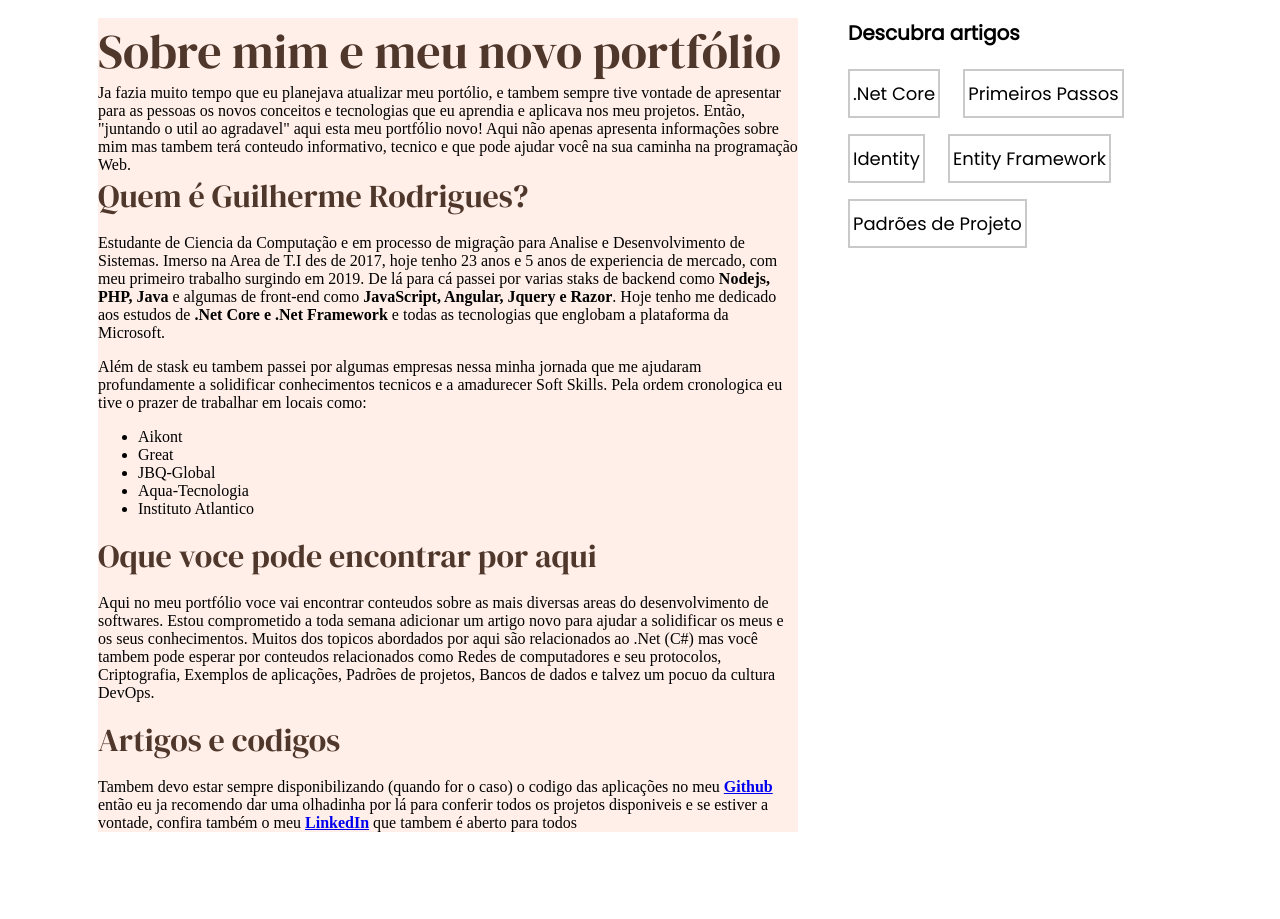
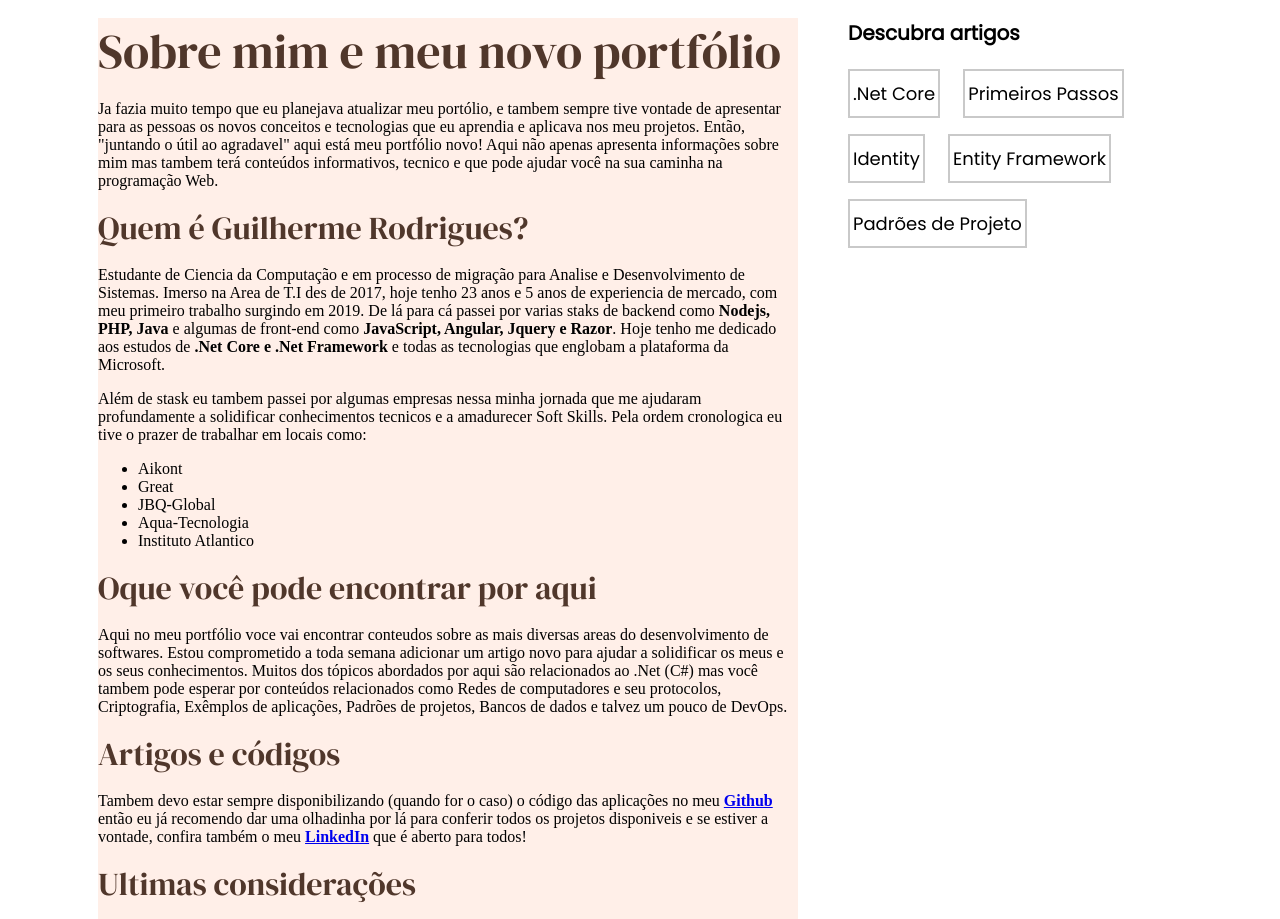
Before and after one commit to DevGuilhermeSv/Portfolio, an Angular app: page /article/1 in a window 1280 px wide. Shown: the part 350-1269 px from the top of the page. Before the commit the page ends 1198 px from the top, so only its background shows below. Built offline with nearby package versions, Linux system fonts and the light colour scheme.

Commit message:
update last article

```diff
--- a/src/app/Components/Articles/Articles.ts
+++ b/src/app/Components/Articles/Articles.ts
@@ -8,9 +8,10 @@ export const articlesList: Articles[] = [
     description: "Quem sou, oque faço e quais as minhas experiências. Falerei um pouco sobre mim e sobre este meu novo espaço...",
     img: "",
     content: `
-    <div class="content"> Ja fazia muito tempo que eu planejava atualizar meu portólio, e tambem sempre tive vontade de apresentar para as pessoas os
-    novos conceitos e tecnologias que eu aprendia e aplicava nos meu projetos. Então, "juntando o util ao agradavel" aqui esta meu portfólio novo!
-    Aqui não apenas apresenta informações sobre mim mas tambem terá conteudo informativo, tecnico e que pode ajudar você na sua caminha na programação Web.</div>
+    <div class="content">
+    <p> Ja fazia muito tempo que eu planejava atualizar meu portólio, e tambem sempre tive vontade de apresentar para as pessoas os
+    novos conceitos e tecnologias que eu aprendia e aplicava nos meu projetos. Então, "juntando o útil ao agradavel" aqui está meu portfólio novo!
+    Aqui não apenas apresenta informações sobre mim mas tambem terá conteúdos informativos, tecnico e que pode ajudar você na sua caminha na programação Web.</p></div>
     <div class="sub-title">Quem é Guilherme Rodrigues?</div>
     <div class="content"><p> Estudante de Ciencia da Computação e em processo de migração para Analise e Desenvolvimento de Sistemas.
     Imerso na Area de T.I des de 2017, hoje tenho 23 anos e 5 anos de experiencia de mercado, com meu primeiro trabalho surgindo em 2019.
@@ -27,20 +28,30 @@ export const articlesList: Articles[] = [
     </ul>
     </div>
 
-    <div class="sub-title">Oque voce pode encontrar por aqui</div>
+    <div class="sub-title">Oque você pode encontrar por aqui</div>
     <div class="content">
     <p> Aqui no meu portfólio voce vai encontrar conteudos sobre as mais diversas areas do desenvolvimento de softwares. Estou comprometido a toda semana
-    adicionar um artigo novo para ajudar a solidificar os meus e os seus conhecimentos. Muitos dos topicos abordados por aqui são relacionados ao .Net (C#)
-    mas você tambem pode esperar por conteudos relacionados como Redes de computadores e seu protocolos, Criptografia, Exemplos de aplicações,
-    Padrões de projetos, Bancos de dados e talvez um pocuo da cultura DevOps.</p>
+    adicionar um artigo novo para ajudar a solidificar os meus e os seus conhecimentos. Muitos dos tópicos abordados por aqui são relacionados ao .Net (C#)
+    mas você tambem pode esperar por conteúdos relacionados como Redes de computadores e seu protocolos, Criptografia, Exêmplos de aplicações,
+    Padrões de projetos, Bancos de dados e talvez um pouco de DevOps.</p>
 
     </div>
-    <div class="sub-title">Artigos e codigos</div>
+    <div class="sub-title">Artigos e códigos</div>
     <div class="content">
-    <p>Tambem devo estar sempre disponibilizando (quando for o caso) o codigo das aplicações no meu <a href="https://github.com/DevGuilhermeSv" target="_blank"><b> Github</b></a> então
-    eu ja recomendo dar uma olhadinha por lá para conferir todos os projetos disponiveis
-    e se estiver a vontade, confira também o meu  <a href="https://www.linkedin.com/in/guilherme-silva-6373ab19a/" target="_blank"><b> LinkedIn</b></a> que tambem é aberto para todos</p>
-    </div>`,
+    <p>Tambem devo estar sempre disponibilizando (quando for o caso) o código das aplicações no meu <a href="https://github.com/DevGuilhermeSv" target="_blank"><b> Github</b></a> então
+    eu já recomendo dar uma olhadinha por lá para conferir todos os projetos disponiveis
+    e se estiver a vontade, confira também o meu  <a href="https://www.linkedin.com/in/guilherme-silva-6373ab19a/" target="_blank"><b> LinkedIn</b></a> que é aberto para todos!</p>
+    </div>
+    <div class="sub-title">Ultimas considerações</div>
+    <div class="content">
+    <p>É isso pessoal... Espero que desfrutem sempre de boas leituras por aqui. Aguardo vocês para acompanhar os proximos topicos e artigos.
+    Se quiser entrar em contato comigo pode ficar a vontade, aceito sempre sugestões. <b> Email: development.guilherme@gmail.com </b>
+
+    </p>
+    <p>    Se você leu até aqui, meu muito obrigado!</p>
+    <p>Tchau tchau :) </p>
+    </div>`
+    ,
     topic: ''
   },
   // {
--- a/src/index.html
+++ b/src/index.html
@@ -5,7 +5,7 @@
   <title>PortfolioAngular</title>
   <base href="/">
   <meta name="viewport" content="width=device-width, initial-scale=1">
-  <link rel="icon" type="image/x-icon" href="favicon.ico">
+  <link rel="icon" type="image/x-icon" href="assets/icons/favicon.ico">
   <link rel="stylesheet" href="https://fonts.googleapis.com/css2?family=Raleway&family=Merriweather&family=Abril%20Fatface&family=Poppins&family=DM%20Serif%20Display">
 
 </head>
```
Also changed, not shown: 1 other file (tests, documents, lock files or other folders).
